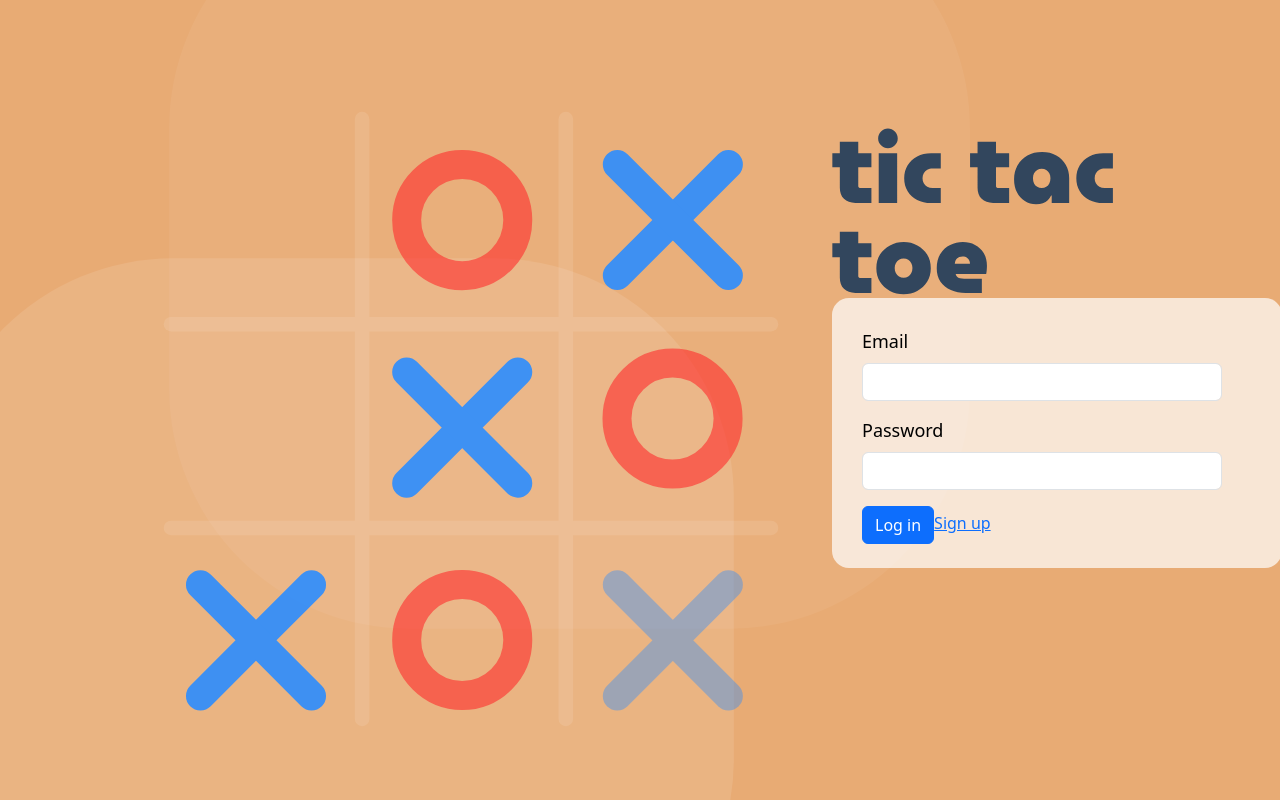
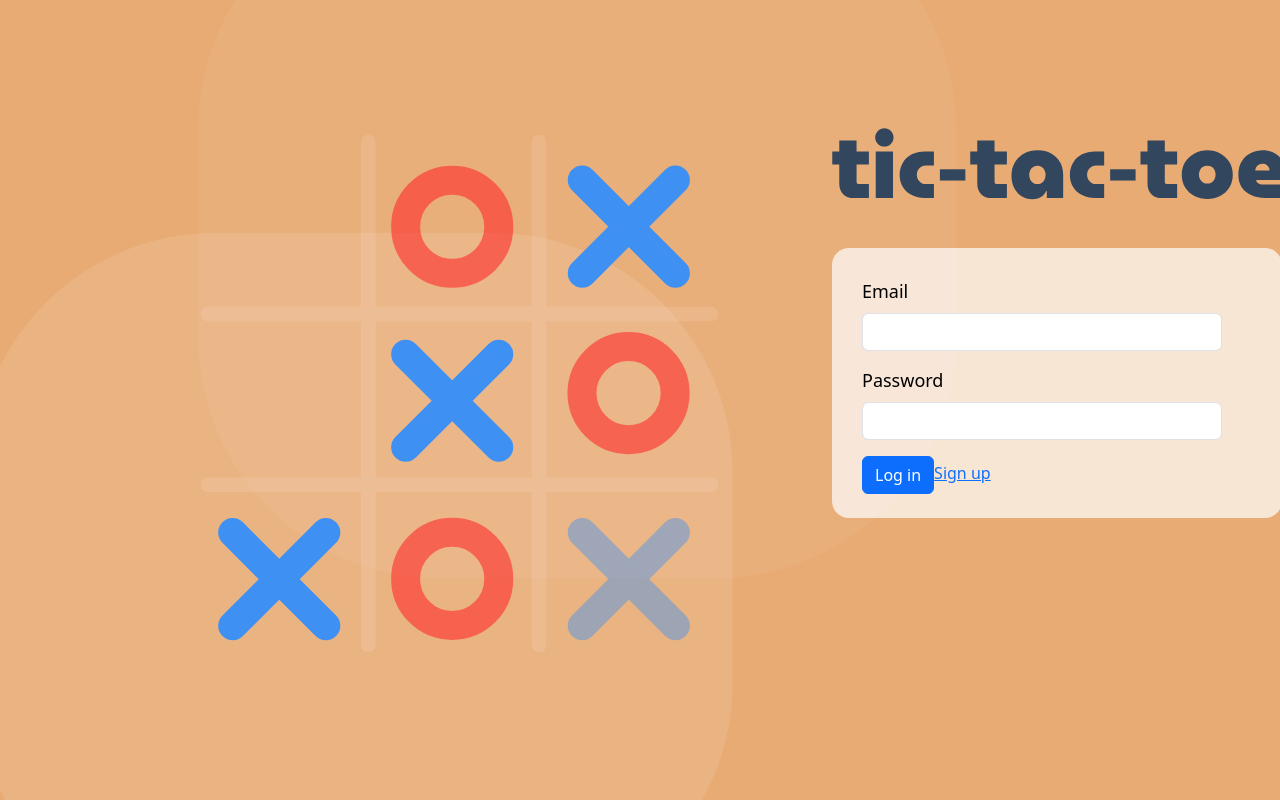
Before and after one commit to nmhung1294/SE_TicTacToe, a React (Vite) app in the folder frontend/: page / in a window 1280 px wide. Built offline with nearby package versions, Linux system fonts and the light colour scheme.

Commit message:
Login final

```diff
--- a/frontend/src/Login/Login.css
+++ b/frontend/src/Login/Login.css
@@ -57,7 +57,7 @@
 .header {
   background-color: transparent;
   background-image: url(../assets/tic-tac-toe.svg);
-  width: 350px;
-  height: 170px;
+  width: 500px;
+  height: 120px;
   background-repeat: no-repeat;
 }
```
Also changed, not shown: frontend/src/assets/background-element.svg, frontend/src/assets/tic-tac-toe.svg.
